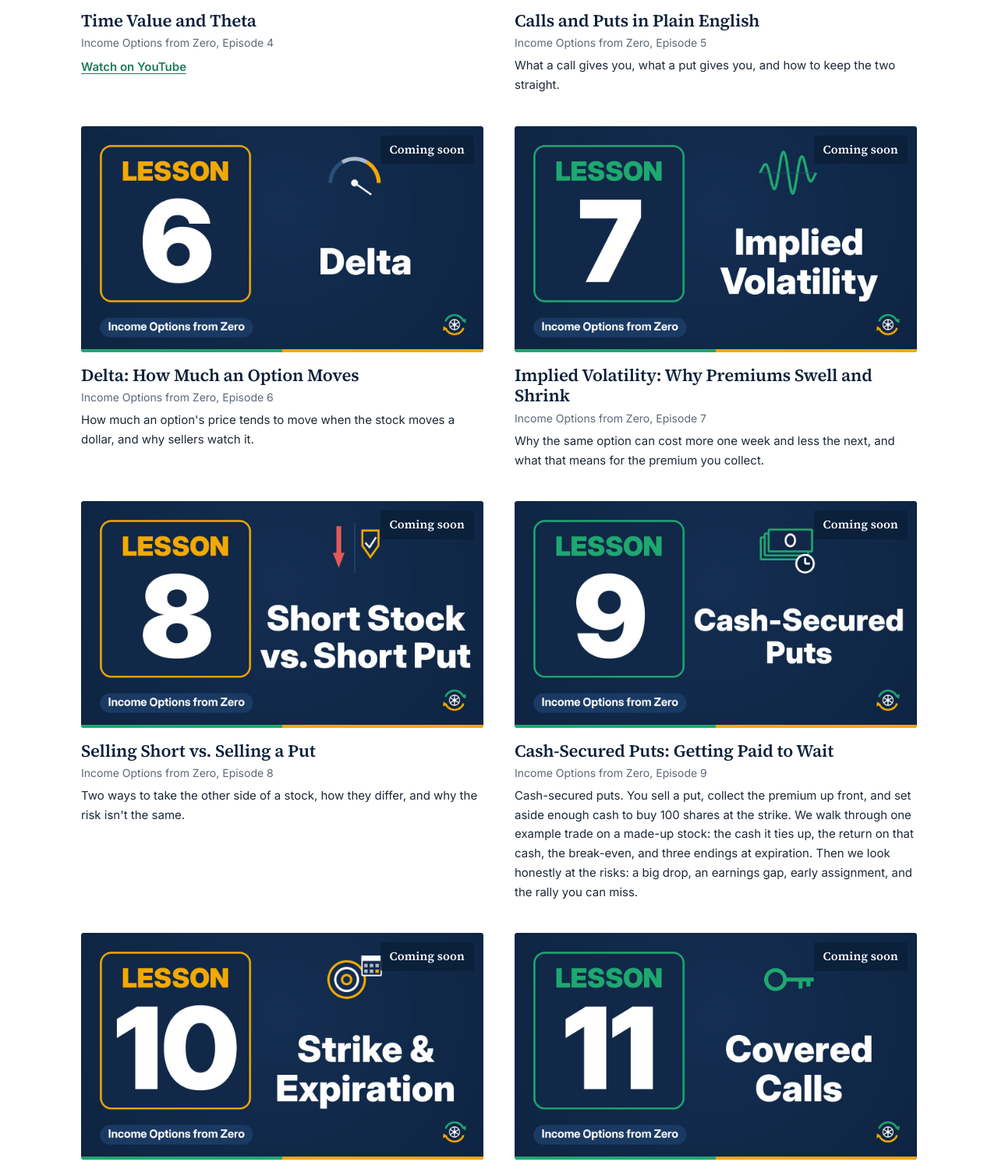
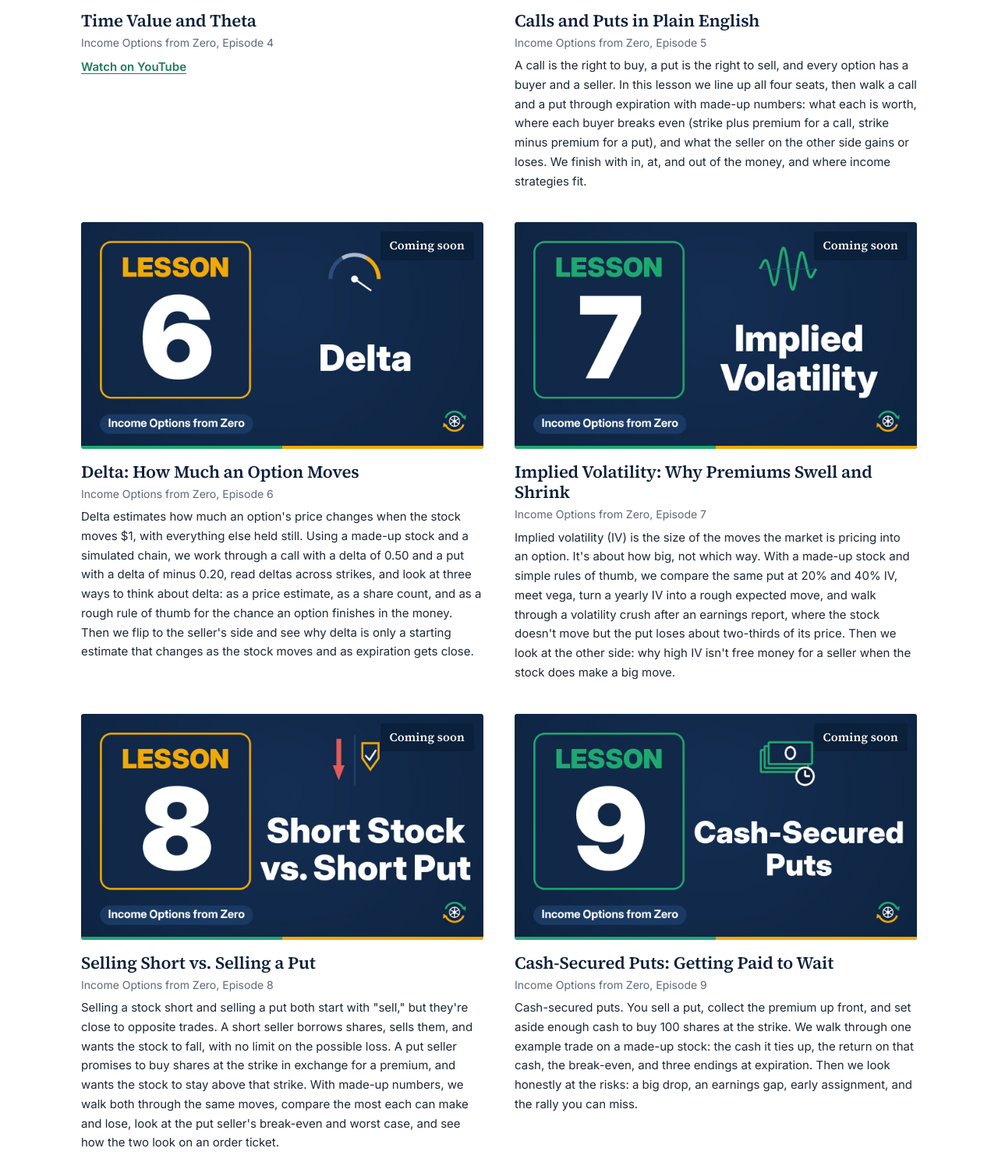
Before and after one commit to thornton02-hub/earningswheel, a plain HTML site: page videos.html in a window 1280 px wide. Shown: the part 4018-5509 px from the top of the page at 78% size. Drawn offline with Linux system fonts and the light colour scheme.

Commit message:
Videos: fuller summaries for lessons 5-8

```diff
--- a/videos.html
+++ b/videos.html
@@ -111,25 +111,25 @@
       <div class="video video-soon has-thumb"><img src="images/lessons/lesson05.jpg" width="1280" height="720" alt="Calls and Puts in Plain English" loading="lazy"><div class="soon-overlay"><span class="soon-label">Coming soon</span><span class="soon-ep">Lesson 5</span></div></div>
       <h2>Calls and Puts in Plain English</h2>
       <p class="meta">Income Options from Zero, Episode 5</p>
-      <p class="lesson-summary">What a call gives you, what a put gives you, and how to keep the two straight.</p>
+      <p class="lesson-summary">A call is the right to buy, a put is the right to sell, and every option has a buyer and a seller. In this lesson we line up all four seats, then walk a call and a put through expiration with made-up numbers: what each is worth, where each buyer breaks even (strike plus premium for a call, strike minus premium for a put), and what the seller on the other side gains or loses. We finish with in, at, and out of the money, and where income strategies fit.</p>
     </article>
     <article id="ep6">
       <div class="video video-soon has-thumb"><img src="images/lessons/lesson06.jpg" width="1280" height="720" alt="Delta: How Much an Option Moves" loading="lazy"><div class="soon-overlay"><span class="soon-label">Coming soon</span><span class="soon-ep">Lesson 6</span></div></div>
       <h2>Delta: How Much an Option Moves</h2>
       <p class="meta">Income Options from Zero, Episode 6</p>
-      <p class="lesson-summary">How much an option's price tends to move when the stock moves a dollar, and why sellers watch it.</p>
+      <p class="lesson-summary">Delta estimates how much an option's price changes when the stock moves $1, with everything else held still. Using a made-up stock and a simulated chain, we work through a call with a delta of 0.50 and a put with a delta of minus 0.20, read deltas across strikes, and look at three ways to think about delta: as a price estimate, as a share count, and as a rough rule of thumb for the chance an option finishes in the money. Then we flip to the seller's side and see why delta is only a starting estimate that changes as the stock moves and as expiration gets close.</p>
     </article>
     <article id="ep7">
       <div class="video video-soon has-thumb"><img src="images/lessons/lesson07.jpg" width="1280" height="720" alt="Implied Volatility: Why Premiums Swell and Shrink" loading="lazy"><div class="soon-overlay"><span class="soon-label">Coming soon</span><span class="soon-ep">Lesson 7</span></div></div>
       <h2>Implied Volatility: Why Premiums Swell and Shrink</h2>
       <p class="meta">Income Options from Zero, Episode 7</p>
-      <p class="lesson-summary">Why the same option can cost more one week and less the next, and what that means for the premium you collect.</p>
+      <p class="lesson-summary">Implied volatility (IV) is the size of the moves the market is pricing into an option. It's about how big, not which way. With a made-up stock and simple rules of thumb, we compare the same put at 20% and 40% IV, meet vega, turn a yearly IV into a rough expected move, and walk through a volatility crush after an earnings report, where the stock doesn't move but the put loses about two-thirds of its price. Then we look at the other side: why high IV isn't free money for a seller when the stock does make a big move.</p>
     </article>
     <article id="ep8">
       <div class="video video-soon has-thumb"><img src="images/lessons/lesson08.jpg" width="1280" height="720" alt="Selling Short vs. Selling a Put" loading="lazy"><div class="soon-overlay"><span class="soon-label">Coming soon</span><span class="soon-ep">Lesson 8</span></div></div>
       <h2>Selling Short vs. Selling a Put</h2>
       <p class="meta">Income Options from Zero, Episode 8</p>
-      <p class="lesson-summary">Two ways to take the other side of a stock, how they differ, and why the risk isn't the same.</p>
+      <p class="lesson-summary">Selling a stock short and selling a put both start with "sell," but they're close to opposite trades. A short seller borrows shares, sells them, and wants the stock to fall, with no limit on the possible loss. A put seller promises to buy shares at the strike in exchange for a premium, and wants the stock to stay above that strike. With made-up numbers, we walk both through the same moves, compare the most each can make and lose, look at the put seller's break-even and worst case, and see how the two look on an order ticket.</p>
     </article>
     <article id="ep9">
       <div class="video video-soon has-thumb"><img src="images/lessons/lesson09.jpg" width="1280" height="720" alt="Cash-Secured Puts: Getting Paid to Wait" loading="lazy"><div class="soon-overlay"><span class="soon-label">Coming soon</span><span class="soon-ep">Lesson 9</span></div></div>
```
